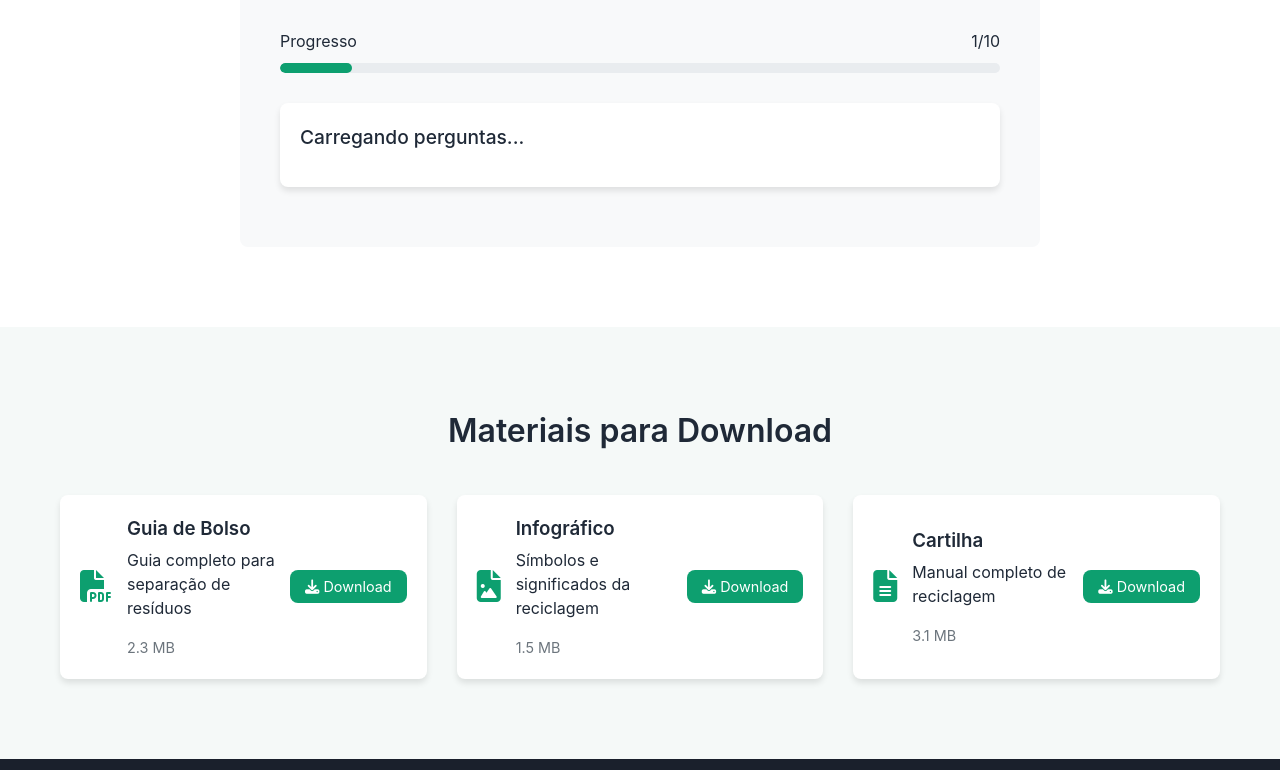
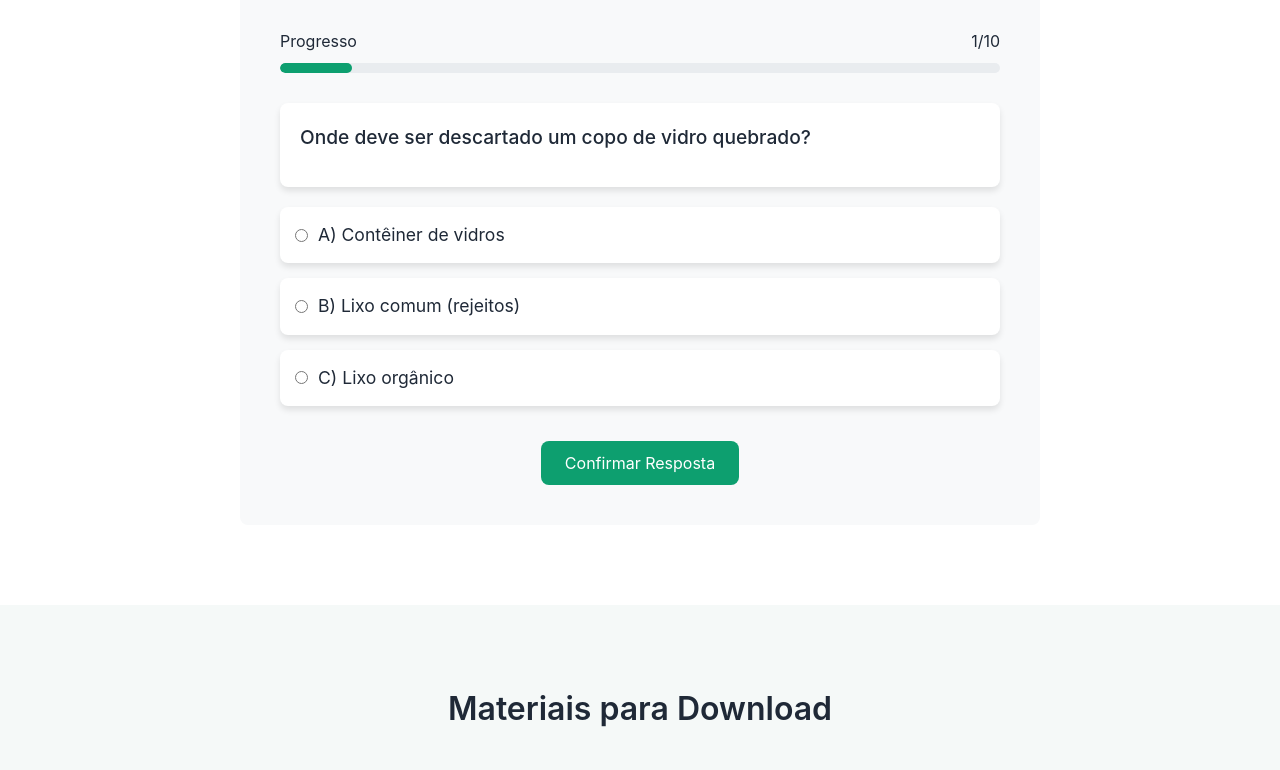
Before and after one commit to samuelfigueired/GuiaEducativo, a plain HTML site: page index.html in a window 1280 px wide. Shown: the part 2100-2870 px from the top of the page. Drawn offline with Linux system fonts and the light colour scheme.

Commit message:
Update href and src paths in index.html

```diff
--- a/index.html
+++ b/index.html
@@ -162,6 +162,6 @@
         </div>
     </section>    <script src="navFooter.js"></script>
     <script src="guiaEdu.js"></script>
-    <script src="js/quiz.js"></script>
+    <script src="quiz.js"></script>
 </body>
 </html>
```
